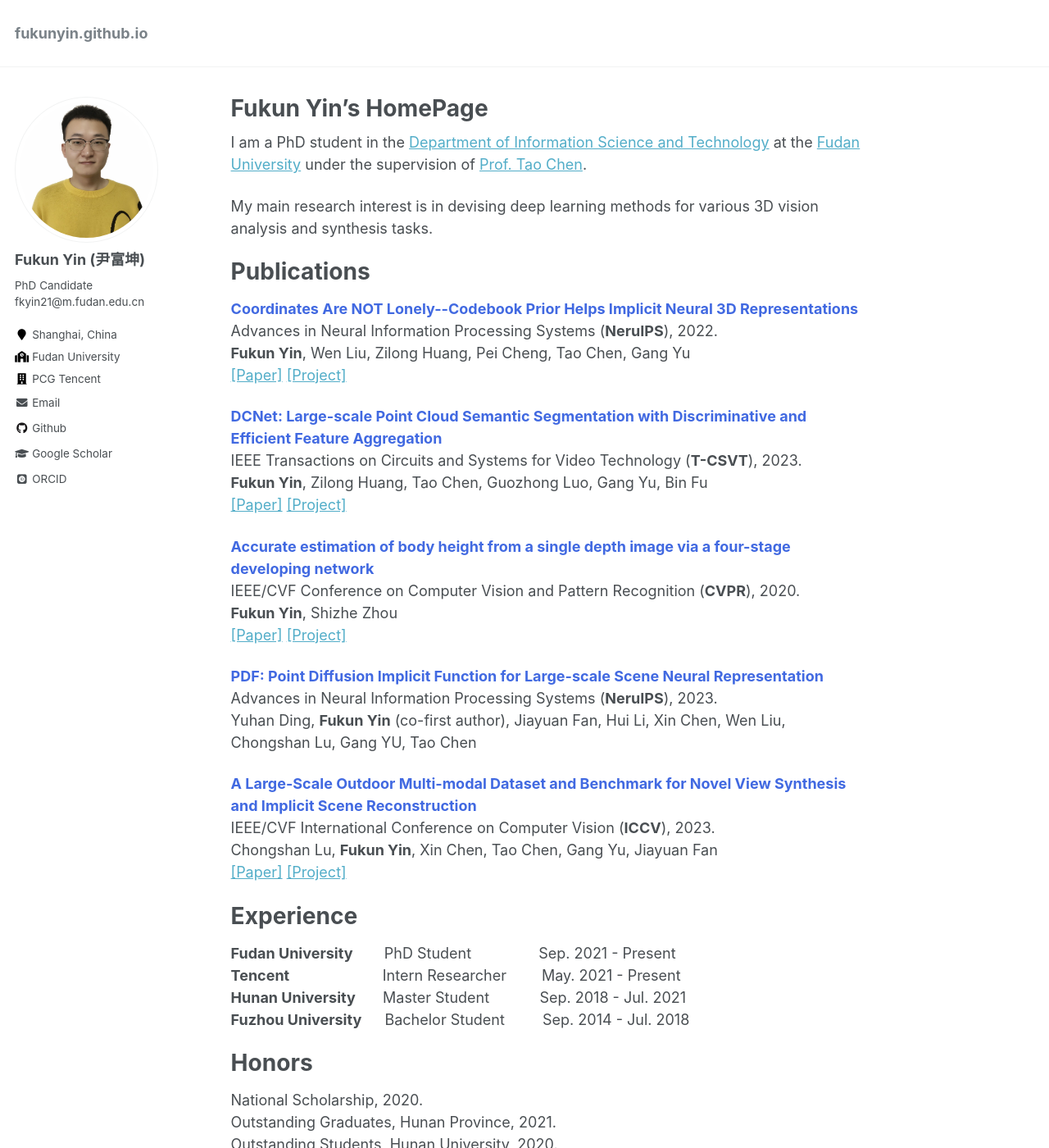
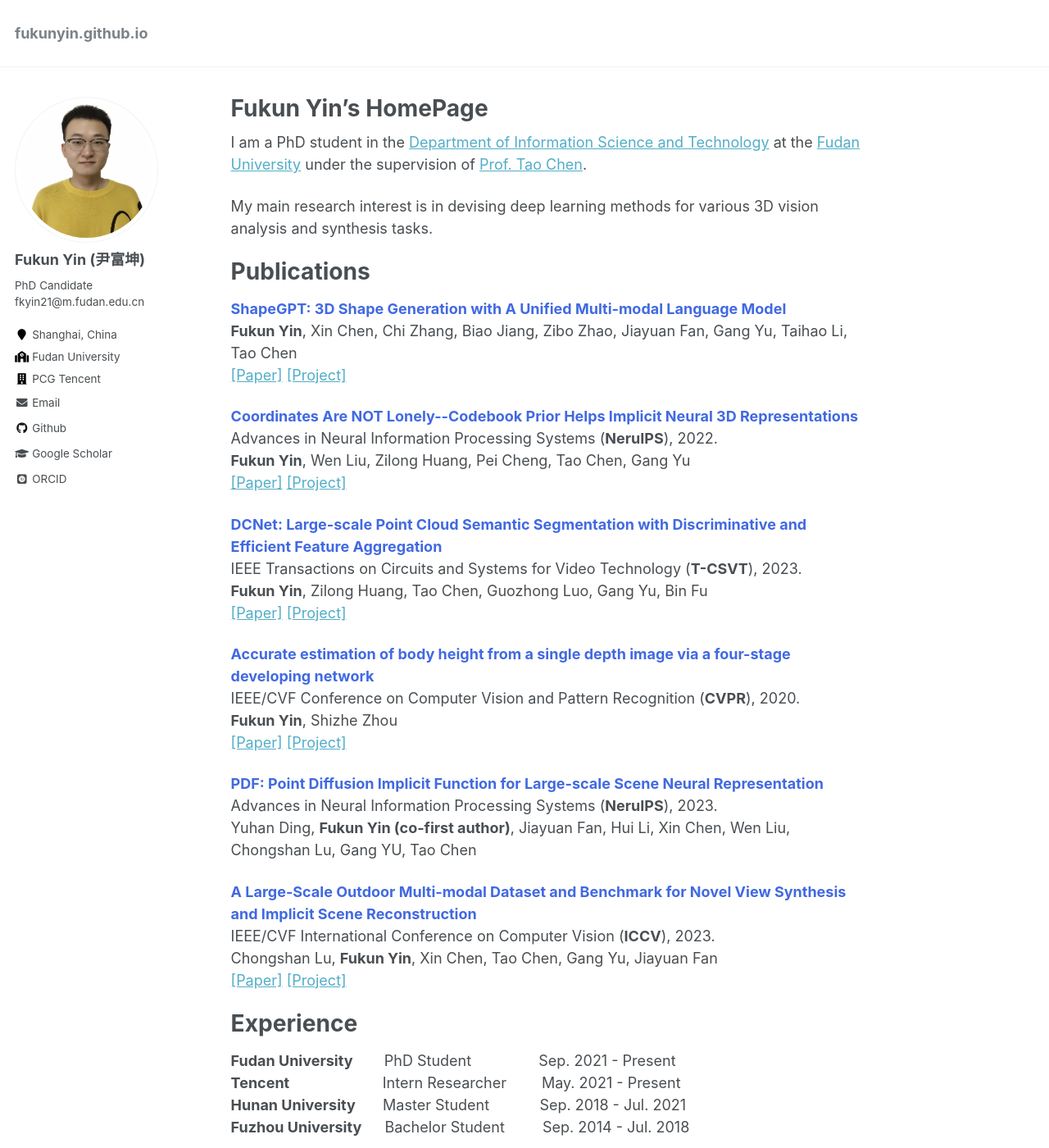
Before and after one commit to fukunyin/fukunyin.github.io, a Jekyll site: the page built from _pages/about.md, in a window 1280 px wide and 1400 px high. Shown: the whole window at 82% size. Built offline with Jekyll 4.4.1, drawn with Linux system fonts in a browser that asks for light colours; some web fonts are replaced.

Commit message:
Update about.md

```diff
--- a/_pages/about.md
+++ b/_pages/about.md
@@ -17,6 +17,10 @@ My main research interest is in devising deep learning methods for various 3D vi
 
 # Publications
 
+**<font color="#4169E1" size=4 >ShapeGPT: 3D Shape Generation with A Unified Multi-modal Language Model</font>**
+**Fukun Yin**, Xin Chen, Chi Zhang, Biao Jiang, Zibo Zhao, Jiayuan Fan, Gang Yu, Taihao Li, Tao Chen
+[[Paper]](https://arxiv.org/abs/2311.17618) [[Project]](https://shapegpt.github.io)
+
 **<font color="#4169E1" size=4 >Coordinates Are NOT Lonely--Codebook Prior Helps Implicit Neural 3D Representations</font>**
 Advances in Neural Information Processing Systems (**NeruIPS**), 2022.
 **Fukun Yin**, Wen Liu, Zilong Huang, Pei Cheng, Tao Chen, Gang Yu
@@ -34,7 +38,7 @@ IEEE/CVF Conference on Computer Vision and Pattern Recognition (**CVPR**), 2020.
 
 **<font color="#4169E1" size=4 >PDF: Point Diffusion Implicit Function for Large-scale Scene Neural Representation</font>**
 Advances in Neural Information Processing Systems (**NeruIPS**), 2023.
-Yuhan Ding, **Fukun Yin** (co-first author), Jiayuan Fan, Hui Li, Xin Chen, Wen Liu, Chongshan Lu, Gang YU, Tao Chen
+Yuhan Ding, **Fukun Yin (co-first author)**, Jiayuan Fan, Hui Li, Xin Chen, Wen Liu, Chongshan Lu, Gang YU, Tao Chen
 
 **<font color="#4169E1" size=4 >A Large-Scale Outdoor Multi-modal Dataset and Benchmark for Novel View Synthesis and Implicit Scene Reconstruction</font>**
 IEEE/CVF International Conference on Computer Vision (**ICCV**), 2023.
```
